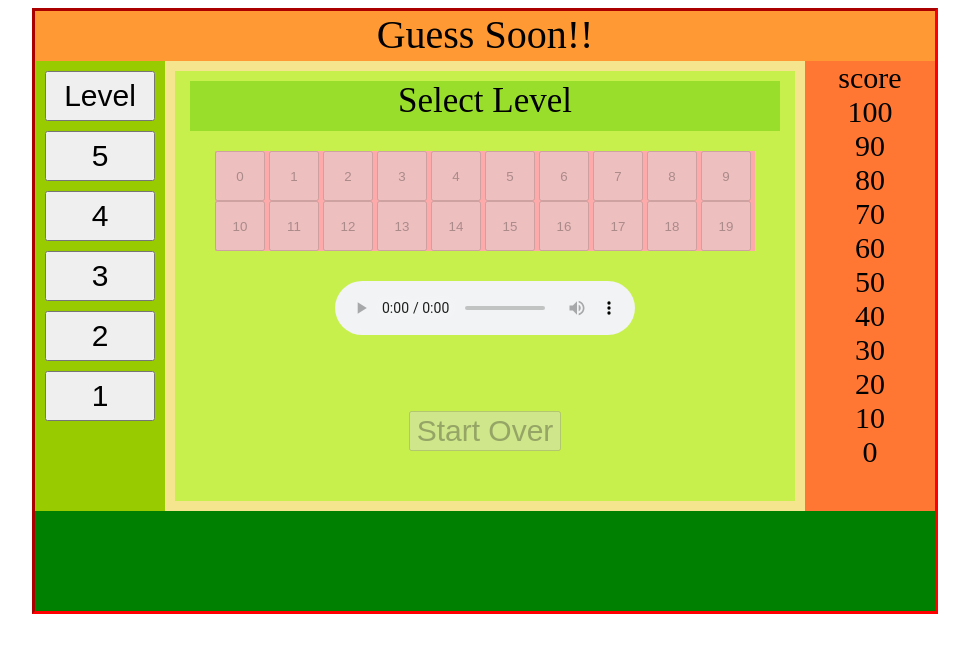
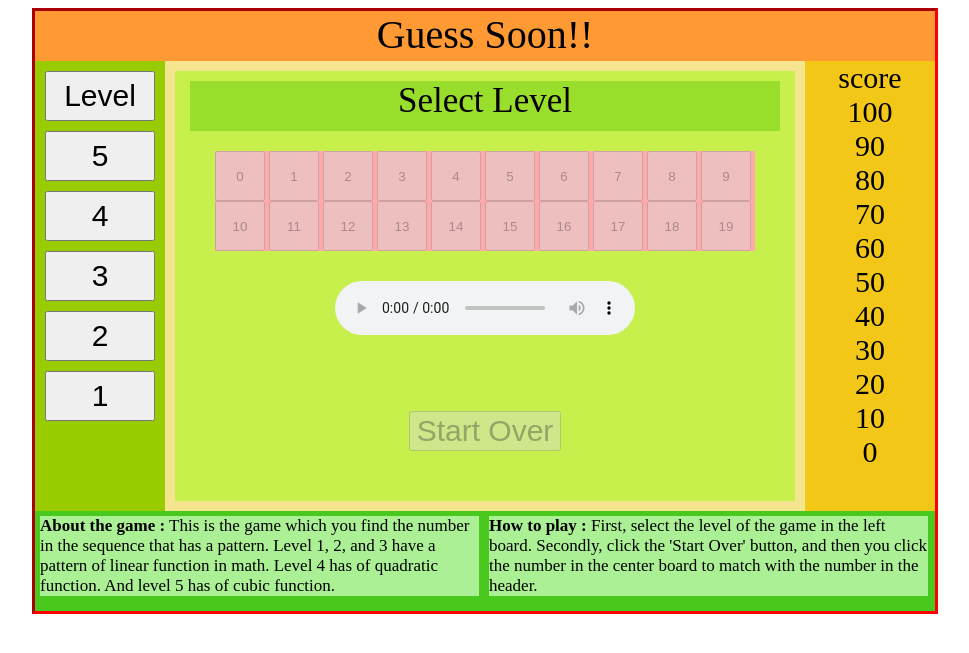
Before and after one commit to choi3961/p3.harvardweb.biz, a PHP site: page / in a window 1280 px wide. Shown: the top 653 px of the page, without its empty margins (155-1124 px from the left). Run offline with PHP 8.4, Linux system fonts and the light colour scheme.

Commit message:
documentation is completed

```diff
--- a/guess.js
+++ b/guess.js
@@ -1,52 +1,74 @@
+/*
+This application is for the index.php which runs a simple game nemed 'Guess Soon!!'
+This is the core part of the web application which responds to the user event.
+*/
+var setting = new Array();		// The array to contain the numbers to be guessed.
+var settingtem = new Array();	// Ths array to contain the numbers to be reversed for the array setting.
+var goal = null;				// The number to be matched in the game.
+var num = null;					// The numbers the array would have.
+var scoreboard = 1;      		//score to step down every click
+var real_score = 0;				// The score the player could get.
+//var choice = null;
 
-var setting = new Array();
-var settingtem = new Array();
-var goal = null;
-var num = null;
-var scoreboard = 1;      //score to step down every click
-var real_score = 0;
-var choice = null;
+start();						// Initializes the game.
 
-start();
-
+/*
+Initializes the application. The player could select the level of the game.
+Other buttons are disabled.
+*/
 function start(){
 	$('#display0').html("Select Level");
 	$(".guess_button").attr("disabled","disabled");
 	$("#start_button").attr("disabled","disabled");
+	$(".righter").children().css("background-color","#F2C718");
 	//$('#start_button').disabled();
 }
+
+/*
+The player could click the 'Start Over' button to begin the game
+in this state.
+*/
 function before_ready(){
-
+	$(".righter").children().css("background-color","#F2C718");
 	$(".guess_button").attr("disabled","disabled");
 	$('.guesses').html("");
 	$('.displays').html("");
 }
 
+/*
+This is the state the player could play the game after 'Start Over'
+button clicked. By clicking the buttons of numbers the player runs
+the game.
+*/
 function ready_to_start() {
 	scoreboard = 1;
 	real_score = 100;
-	$(".righter").children().css("background-color","#FF7733");
-	//setting = game_sets.set2;
-	goal = setting[random(10)-1];
+	$(".righter").children().css("background-color","#F2C718");
+	goal = setting[random(20)-1];					// Array to contain random numbers.
 	$("#display0").html("Look for "+goal);
-
-	$('.guesses').html("");
-	$('#displays').html("");
-
+	$('#display2').html("");
 	$(".guess_button").removeAttr("disabled");
-	//$(".guess_button").attr("disabled","none");
 }
 
+/*
+This is the function to produce a random number for the game.
+*/
 function random(max){
 	return Math.floor((Math.random()*max)+1)
 }
 
+/*
+This shows the score the player could get along with the clicking the guess-buttons.
+*/
 function next_score(){
 
           $(".righter div:nth-child("+scoreboard+")").css("background-color","red");
-
 }
 
+/*
+This is the event listener which the player clicks the buttons against.
+It judges if the player clicked the number which matches with the number suggested in the head part.
+*/
 $(".guess_button").click(function(){
 
 	scoreboard++;
@@ -55,23 +77,15 @@ $(".guess_button").click(function(){
 
 	choice = eval(num) +1 ;
 
-	//$('#show_guess div:nth-child('+choice+')').html(setting[num]);
-
+	// If matched, it shows the score and returns to the start state.
 	if(setting[num]== goal){
 
 		$('#display2').html("You picked up " + setting[num] + ",  right!!");
-		$('#display3').html("You score " + real_score);
+		$('#display3').html("Score " + real_score);
+		start();
+	}
 
-
-		//for(num = 0;num<10;num++){
-		//	$('#display1').html(setting[num] + ", ");
-		//}
-
-
-		start();
-		//before_ready();
-		//ready_to_start();
-	}
+	// If not matched, the player could click another button to find the number.
 	else{
 		$('#display2').html("You picked up " + setting[num] +  ",  wrong!!");
 		real_score = real_score - 10;
@@ -79,20 +93,34 @@ $(".guess_button").click(function(){
 	}
 });
 
+/*
+It returns to the state of ready_to_start in the game.
+*/
 $('#start_button').click(function(){
 	ready_to_start();
 });
 
 
+/*
+This suggests the state of before_ready in the game for the player to
+click 'Start Over' button.
+*/
 $('.level').click(function(){
 	$('#start_button').removeAttr('disabled');  //start_button enabled
 	before_ready();
 });
 
+/*
+Initializes the game to the state of the start.
+*/
 $('#levelh').click(function(){
 	start();
 });
 
+/*
+Determines the level of the game into level 1.
+Arrays the numbers into 20.
+*/
 $('#one').click(function(){
 	var mul = random(10);
 	for(temp = 0;temp<20; temp++){
@@ -101,6 +129,10 @@ $('#one').click(function(){
 	$('#display0').html("Level 1");
 });
 
+/*
+Determines the level of the game into level 2.
+Arrays the numbers into 20 with wider arrange.
+*/
 $('#two').click(function(){
 	var mul = random(30);
 	var adding = random(20);
@@ -112,6 +144,10 @@ $('#two').click(function(){
 
 });
 
+/*
+Determines the level of the game into level 3.
+Arrays the numbers into 20. The order could randomly be reversed .
+*/
 $('#three').click(function(){
 	var one = random(20);
 	var two = random(20);
@@ -119,29 +155,33 @@ $('#three').click(function(){
 
 	var sel = random(2);
 
+	// Ordinary order
 	if(sel == 1){
 		for(temp = 0;temp<20; temp++){
 			setting[temp]=((temp+1)-one)*two;
 		}
 	}
 
+	// reversed order
 	else{
 		for(temp = 0;temp<20; temp++){
 			settingtem[temp]=((temp+1)-one)*two;
 		}
 
 		// reverse the sequence of the numbers
-		for(temp = 9;temp>=0; temp--){
+		for(temp = 19;temp>=0; temp--){
 			setting[temp2]=settingtem[temp];
 			temp2++;
 		}
-
 	}
 
 	$('#display0').html("Level 3");
-	//before_ready();
 });
 
+/*
+Determines the level of the game into level 4.
+Arrays the numbers into 20. The order could randomly be reversed .
+*/
 $('#four').click(function(){
 	var one = random(20);
 	var two = random(20);
@@ -149,29 +189,33 @@ $('#four').click(function(){
 
 	var sel = random(2);
 
+	// Ordinary order
 	if(sel == 1){
 		for(temp = 0;temp<20; temp++){
 			setting[temp]=((temp+1)-one)*((temp+1)-two);
 		}
 	}
 
+	// reversed order
 	else{
 		for(temp = 0;temp<20; temp++){
 			settingtem[temp]=((temp+1)-one)*((temp+1)-two);
 		}
 
 		// reverse the sequence of the numbers
-		for(temp = 9;temp>=0; temp--){
+		for(temp = 19;temp>=0; temp--){
 			setting[temp2]=settingtem[temp];
 			temp2++;
 		}
-
 	}
 
 	$('#display0').html("Level 4");
-	//before_ready();
 });
 
+/*
+Determines the level of the game into level 5.
+Arrays the numbers into 20. The order could randomly be reversed .
+*/
 $('#five').click(function(){
 	var one = random(20);
 	var two = random(20);
@@ -180,24 +224,23 @@ $('#five').click(function(){
 
 	var sel = random(2);
 
-
+	// Ordinary order
 	if(sel == 1){
 		for(temp = 0;temp<20; temp++){
 			setting[temp]=((temp+1)-one)*((temp+1)-two)*((temp+1)-three);
 		}
 	}
-
+	// reversed order
 	else{
 		for(temp = 0;temp<20; temp++){
 			settingtem[temp]=((temp+1)-one)*((temp+1)-two)*((temp+1)-three);
 		}
 
 		// reverse the sequence of the numbers
-		for(temp = 9;temp>=0; temp--){
+		for(temp = 19;temp>=0; temp--){
 			setting[temp2]=settingtem[temp];
 			temp2++;
 		}
-
 	}
 
 	$('#display0').html("Level 5");
--- a/index.php
+++ b/index.php
@@ -1,17 +1,34 @@
 <!DOCTYPE html>
+<!--
+This is the simple web application game in which you find the number
+which matches with one suggested in the head board.
+-->
 <html>
 <head>
+	<title>Guess Soon!!</title>
 	<link rel="stylesheet" type="text/css" href="main.css">
 	<script src = 'jquery.js'></script>
 	<script src = 'jquery.js'></script>
 	<script src = 'guess.js'></script>
+</head>
 
-</head>
 <body>
+	<!--
+	All the content in the page are included in this part.
+	It contains head part, left part, center part, right part and bottom part.
+	-->
 	<div class = 'container'>
+
+		<!--
+		This is head part of the page. It presents the name of the game.
+		-->
 		<div class = 'header'>
 			Guess Soon!!
 		</div>
+
+		<!--
+		This part presents the interface of selecting the level of the game.
+		-->
 		<div class = 'lefter'>
 			<button class = 'level' id = 'levelh'>Level</button>
 			<button class = 'level'  id = 'five'>5</button>
@@ -21,6 +38,11 @@
 			<button class = 'level'  id = 'one'>1</button>
 		</div>
 
+		<!--
+		This is the place where the player plays game.
+		This part shows the situation of the game. It presents what to do.
+		It also presents the result of the game.
+		-->
 		<div class = 'center'>
 			<div id = 'game'>
 				<div id = 'display0'></div>
@@ -63,6 +85,9 @@
 			</div>
 		</div>
 
+		<!--
+		This part shows the score decreasing along with the matching failed.
+		-->
 		<div class = 'righter'>
 			<div id = 'score'>score</div>
 			<div id = '100'>100</div>
@@ -76,16 +101,33 @@
 			<div id = '20'>20</div>
 			<div id = '10'>10</div>
 			<div id = '0'>0</div>
-
 		</div>
 
+		<!--
+		This bottom part of the web page explains of the game and how to play.
+		-->
 		<div class = 'footer'>
-		</div>
+			<div class = 'subfooter'>
+				<span>About the game :</span>
+				This is the game which you find the number in the sequence
+				 that has a pattern. Level 1, 2, and 3 have a pattern
+				 of linear function in math. Level 4 has of quadratic function.
+				 And level 5 has of cubic function.
+			</div>
 
-		<div>
+			<div class = 'subfooter'>
+				<span>How to play :</span> First, select the level of the game
+				in the left board. Secondly, click the 'Start Over' button,
+				and then you click the number in the center board to match
+				with the number in the header.
+			</div>
 		</div>
 	</div>
 
+	<!--
+	This is the core part of the game which controls the game dynamically
+	along with the user event.
+	-->
 	<script src = 'guess.js'></script>
 
 </body>
--- a/main.css
+++ b/main.css
@@ -1,7 +1,10 @@
-#menu{
+/*
+This document is dedicated to style the index.html which is a web pplication game.
+*/
 
-}
-
+/*
+This style shows the whole design of the page.
+*/
 .container{
 	width: 900px;
 	background-color: #FFCC66;
@@ -13,6 +16,9 @@
 	height: 600px;
 }
 
+/*
+This shows the style of head part of the web page.
+*/
 .header{
 	background-color: #FF9933;
 	height: 50px;
@@ -21,6 +27,9 @@
 	padding-top: 0px;
 }
 
+/*
+This is for the left part of the page.
+*/
 .lefter{
 	background-color:#99CC00;
 	position: absolute;
@@ -33,6 +42,9 @@
 
 }
 
+/*
+This is for the buttons of the page.
+*/
 .level{
 	display: block;
 	width: 110px;
@@ -41,6 +53,9 @@
 	font-size: 30px;
 }
 
+/*
+This styles the center of the page.
+*/
 .center{
 	background-color: #F5E58E;
 	position: absolute;
@@ -50,6 +65,9 @@
 	//float: left;
 }
 
+/*
+This is for the game board in the center of the page.
+*/
 #game{
 	width: 620px;
 	height: 430px;
@@ -59,35 +77,29 @@
 	top: 10px;
 }
 
+/*
+This is for the buttons of the page.
+*/
 #button-container{
 	width:540px;
 	margin: 20px auto;
 	background: #ffaaaa;
 
 }
+
+/*
+This is for the game buttons of the page.
+*/
 .guess_button{
 	width: 50px;
 	height: 50px;
 	left: 10px;
 }
 
-#show_guess{
-	width:550px;
-	margin: -10px auto;
-	background: #ffaaaa;
 
-}
-
-.guesses{
-	width: 50px;
-	height: 50px;
-	background-color: #DE7F2C;
-	display: inline-block;
-	//margin: auto;
-	left: 3px;
-	top: 1px;
-}
-
+/*
+This is for the display of the result of the game.
+*/
 #monitor{
 	width: 500px;
 	height: 100px;
@@ -95,6 +107,9 @@
 	margin: 30px auto;
 }
 
+/*
+This is for the display of the head in the game.
+*/
 #display0{
 	width: 590px;
 	height: 50px;
@@ -104,25 +119,41 @@
 	text-align: center;
 }
 
+/*
+This is for the display of the result of the game.
+*/
 #display1{
 	font-size: 20px;
 	text-align: center;
 }
 
+/*
+This is for the display of the result of the game.
+*/
 #display2{
 	font-size: 30px;
 	text-align: center;
 }
 
+/*
+This is for the display of the result of the game.
+*/
 #display3{
 	font-size: 30px;
 	text-align: center;
 }
+
+/*
+This is for the display of the result of the game.
+*/
 #display4{
 	font-size: 35px;
 	text-align: center;
 }
 
+/*
+This styles the 'Start Over' button in the game page.
+*/
 #start_button{
 	text-align: center;
 	margin: 10px auto;
@@ -130,8 +161,11 @@
 	display: block;
 }
 
+/*
+This is for the right part of the page.
+*/
 .righter{
-	background-color: #FF7733;
+	background-color: #F2C718;
 	width: 130px;
 	height: 450px;
 	position: absolute;
@@ -140,10 +174,29 @@
 	font-size: 30px;
 }
 
+/*
+This is for the bottom part of the page.
+*/
 .footer{
-	background-color:green;
+	background-color: #49C91E;
 	height: 100px;
 	width: 900px;
 	position: absolute;
 	bottom: 0;
 }
+
+/*
+This is for the subpart of the bottom of page.
+*/
+.subfooter{
+	float:left;
+	width:439px;
+	//padding: 5px;
+	background-color: #ABF095;
+	margin: 5px;
+	font-size: 17px;
+}
+
+.subfooter span{
+	font-weight: bold;
+}
```
Also changed, not shown: 1 other file.
